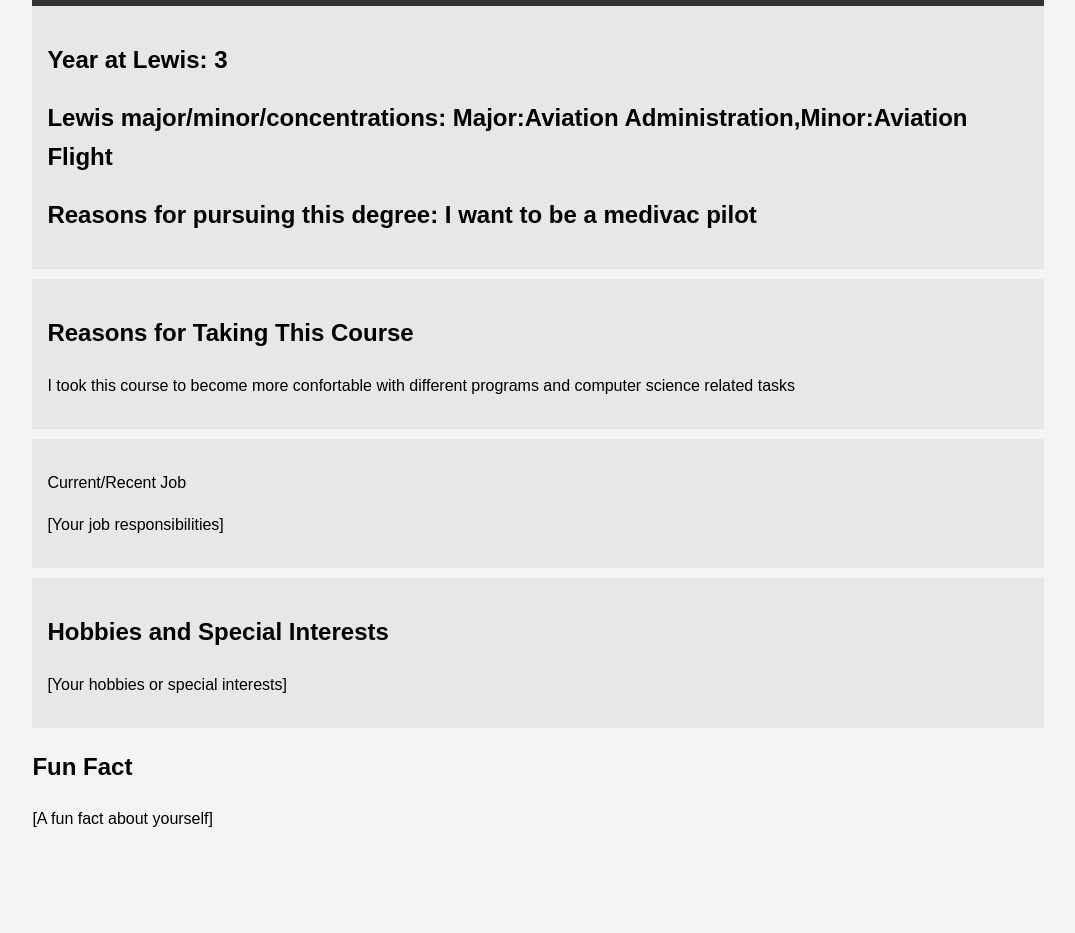
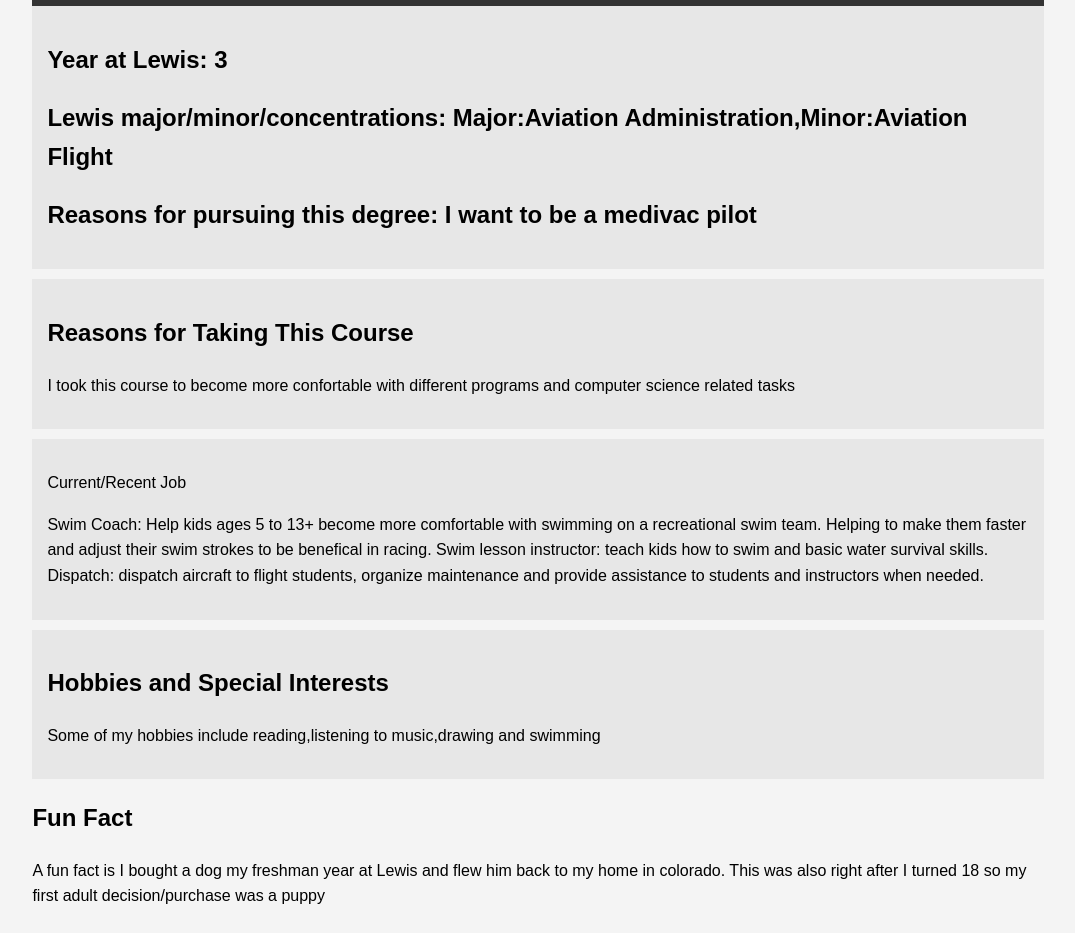
Before and after one commit to nalanimfierro-ctrl/me, a plain HTML site: page index.html in a window 1280 px wide. Shown: the part 93-1026 px from the top of the page, without its empty margins (102-1177 px from the left). Before the commit the page ends 949 px from the top, so only its background shows below. Drawn offline with Linux system fonts and the light colour scheme.

Commit message:
Update personal information again

```diff
--- a/index.html
+++ b/index.html
@@ -48,17 +48,17 @@
 
 		<section class="job">
             <p>Current/Recent Job</p>
-			<p>[Your job responsibilities]</p>
+			<p>Swim Coach: Help kids ages 5 to 13+ become more comfortable with swimming on a recreational swim team. Helping to make them faster and adjust their swim strokes to be benefical in racing. Swim lesson instructor: teach kids how to swim and basic water survival skills. Dispatch: dispatch aircraft to flight students, organize maintenance and provide assistance to students and instructors when needed.</p>
         </section>
 
         <section class="hobbies">
             <h2>Hobbies and Special Interests</h2>
-            <p>[Your hobbies or special interests]</p>
+            <p>Some of my hobbies include reading,listening to music,drawing and swimming</p>
         </section>
 
         <section class="fun-fact">
             <h2>Fun Fact</h2>
-            <p>[A fun fact about yourself]</p>
+            <p>A fun fact is I bought a dog my freshman year at Lewis and flew him back to my home in colorado. This was also right after I turned 18 so my first adult decision/purchase was a puppy</p>
         </section>
     </div>
 </body>
```
